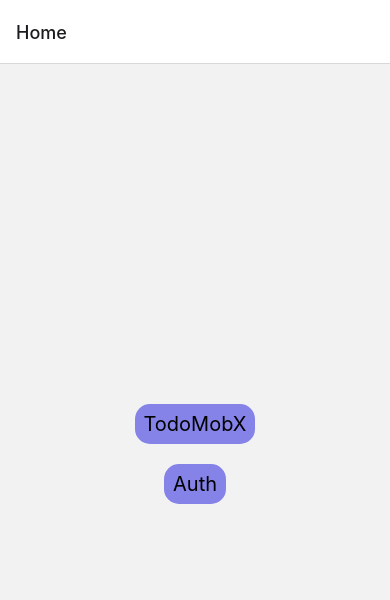
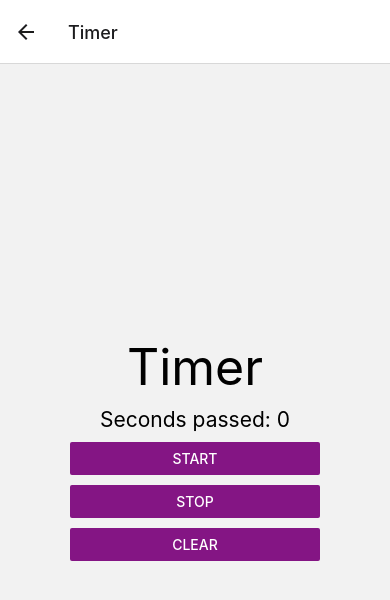
Before and after one commit to CAMELNINJA/React_Native, a React Native app: screen /Timer in a window 390 px wide. Before the commit this address had no page. Shown: the top 600 px of the page. Built offline with nearby package versions, Linux system fonts and the light colour scheme.

Commit message:
feat : mobx timer

```diff
--- a/App.tsx
+++ b/App.tsx
@@ -7,6 +7,7 @@ import { NavigationContainer } from '@react-navigation/native';
 import { createNativeStackNavigator } from '@react-navigation/native-stack';
 import AuthScreen from './src/modules/base/Auth';
 import TodoScreen from './src/modules/TodoMobX/ToDo'
+import Timer from './src/modules/Timer/Timer'
 import Home from './src/modules/Home';
 
 const Stack = createNativeStackNavigator();
@@ -20,6 +21,7 @@ export default function App() {
                 <Stack.Screen name="Home" component={Home} />
                 <Stack.Screen name="TodoScreen" component={TodoScreen} />
                 <Stack.Screen name="Auth" component={AuthScreen} />
+                <Stack.Screen name="Timer" component={Timer} />
             </Stack.Navigator>
         </NavigationContainer>
     );
--- a/src/models/Param.ts
+++ b/src/models/Param.ts
@@ -3,6 +3,7 @@ import {Todo} from "./Todo";
 export type RootStackParamList = {
     Home: undefined;
     Auth: undefined;
-    Todo: Todo
-    TodoScreen: undefined
+    Todo: Todo;
+    TodoScreen: undefined;
+    Timer: undefined
 };
--- a/src/modules/Home.tsx
+++ b/src/modules/Home.tsx
@@ -1,11 +1,11 @@
-import React, {useCallback, useState} from 'react';
-import {StyleSheet, Text, View, Button, FlatList, TouchableOpacity, TextInput, ScrollView} from 'react-native';
-import {RouteProp, useNavigation, useRoute} from '@react-navigation/native';
+import React, {useCallback, } from 'react';
+import {StyleSheet, Text, View, TouchableOpacity,} from 'react-native';
+import {useNavigation} from '@react-navigation/native';
 
 import type { NativeStackNavigationProp } from '@react-navigation/native-stack';
 
 
-import { RootStackParamList } from './../models/Param'
+import { RootStackParamList } from '../models/Param'
 
 
 type NavigationProp = NativeStackNavigationProp<RootStackParamList, 'Home'>;
@@ -14,6 +14,7 @@ function HomeScreen() {
     const navigation = useNavigation<NavigationProp>();
     const onNavigateToDo= useCallback(() => navigation.navigate("TodoScreen"),[])
     const onNavigateAuth= useCallback(() => navigation.navigate("Auth"),[])
+    const onNavigateTimer= useCallback(() => navigation.navigate("Timer"),[])
     return (
         <View style={styles.container}>
             <TouchableOpacity style={[styles.item, {padding: 4, borderRadius: 15 , backgroundColor: '#8582e8', height: 40, alignSelf: 'center', margin:10,}]} onPress={onNavigateToDo }>
@@ -21,6 +22,9 @@ function HomeScreen() {
             </TouchableOpacity>
             <TouchableOpacity style={[styles.item, {padding: 4, borderRadius: 15 , backgroundColor: '#8582e8', height: 40, alignSelf: 'center', margin:10,}]} onPress={onNavigateAuth }>
                 <Text style={{ fontSize: 20, padding: 5, }}>Auth</Text>
+            </TouchableOpacity>
+            <TouchableOpacity style={[styles.item, {padding: 4, borderRadius: 15 , backgroundColor: '#8582e8', height: 40, alignSelf: 'center', margin:10,}]} onPress={onNavigateTimer }>
+                <Text style={{ fontSize: 20, padding: 5, }}>Timer</Text>
             </TouchableOpacity>
         </View>
     )
--- /dev/null
+++ b/src/modules/Timer/Timer.tsx
@@ -0,0 +1,85 @@
+import React, { FC, useState } from "react";
+import { View, Text, Button, StyleSheet } from "react-native";
+import TimerStore from "../../stores/Timer";
+import { observer } from "mobx-react-lite";
+
+
+
+let timerID: NodeJS.Timer;
+const Timer: FC  = observer(() => {
+    const [count, setIsCount] = useState(false);
+
+
+
+    function startTimer() {
+        console.log("count", count);
+        if (!count) {
+             timerID = setInterval(() => {
+                TimerStore.startIncrease();
+            }, 1000);
+
+        }
+        setIsCount(true);
+    }
+    function stopTimer() {
+        console.log("pressed stopTimer", timerID);
+        clearInterval(timerID);
+        setIsCount(false);
+    }
+    function clearTimer() {
+        if (count) {
+            stopTimer();
+        }
+        TimerStore.clearTimer();
+        setIsCount(false);
+    }
+
+    return (
+        <View style={styles.container}>
+            <Text style={styles.textTitle}>Timer</Text>
+            <Text style={styles.textTimer}>
+                Seconds passed: {TimerStore.secondsPassed}
+            </Text>
+            <View style={styles.buttonsContainer}>
+                <View style={styles.buttonStyle}>
+                    <Button onPress={() => startTimer()} title="Start" color='#841584' />
+                </View>
+                <View style={styles.buttonStyle}>
+                    <Button onPress={() => stopTimer()} title="Stop" color='#841584' />
+                </View>
+                <View style={styles.buttonStyle}>
+                    <Button onPress={() => clearTimer()} title="Clear" color='#841584' />
+                </View>
+            </View>
+        </View>
+    );
+});
+
+export default Timer;
+
+const styles = StyleSheet.create({
+    container: {
+        flex: 1,
+
+        alignItems: "center",
+        margin: "10%",
+        justifyContent: "center",
+    },
+    textTitle: {
+        fontSize: 50,
+
+        marginBottom: 10,
+    },
+    textTimer: {
+        fontSize: 21,
+        marginBottom: 10,
+    },
+    buttonStyle: {
+        marginBottom: 10,
+    },
+    buttonsContainer: {
+        flexDirection: "column",
+
+        width: "80%",
+    },
+});
--- /dev/null
+++ b/src/stores/Timer.ts
@@ -0,0 +1,27 @@
+import {makeAutoObservable} from "mobx";
+import timer from "../modules/Timer/Timer";
+
+class Timer {
+    secondsPassed = 0;
+    // makeAutoObservable делает все свойства наблюдаемыми по умолчанию
+    constructor() {
+        makeAutoObservable(this);
+    }
+
+    startIncrease() {
+        console.log(`timer work`);
+        this.secondsPassed += 1;
+    }
+
+    stopIncrease() {
+        console.log(`timer is dont stoped is log`);
+
+    }
+
+    clearTimer() {
+        console.log(`timer cleared`);
+        this.secondsPassed = 0;
+    }
+}
+
+export default new Timer()
```
Also changed, not shown: src/modules/TodoMobX/ToDo.tsx (+3 -8 lines), scren_shot/Timer/Readme.md (added), 1 other file (tests, documents, lock files or other folders).
